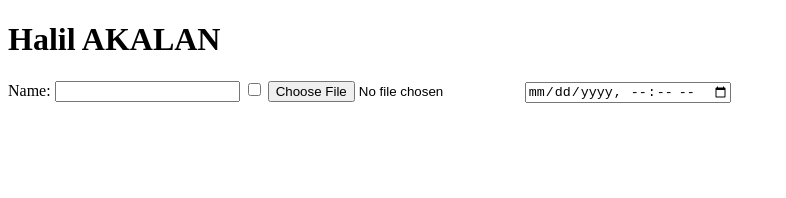
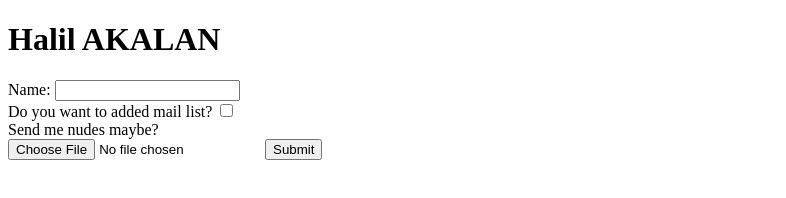
Before and after one commit to halilakalan/cv, a plain HTML site: page index.html in a window 1280 px wide. Shown: the whole page, without its empty margins (0-786 px from the left). Drawn offline with Linux system fonts and the light colour scheme.

Commit message:
Update index.html

```diff
--- a/index.html
+++ b/index.html
@@ -8,10 +8,12 @@
     <h1>Halil AKALAN</h1>
     <form class="" action="index.html" method="post">
       <label>Name:</label>
-      <input type="text" name="" value="">
-      <input type="checkbox" name="" value="">
+      <input type="text" name="" value=""><br>
+      <label>Do you want to added mail list?</label>
+      <input type="checkbox" name="" value=""><br>
+      <label>Send me nudes maybe?</label><br>
       <input type="file" name="" value="">
-      <input type="datetime-local" name="" value="">
+      <input type="submit" name="">
     </form>
   </body>
 </html>
```
